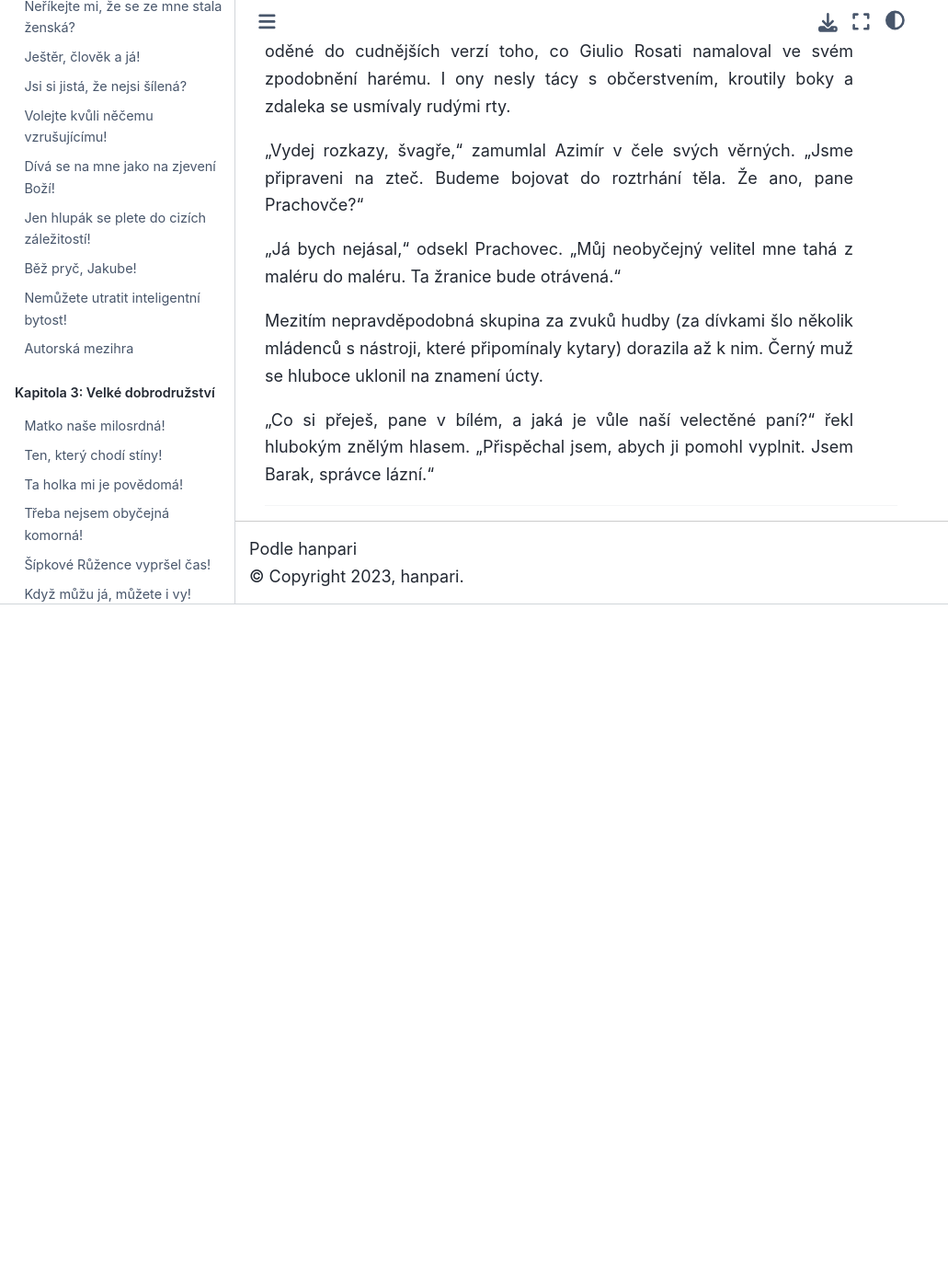
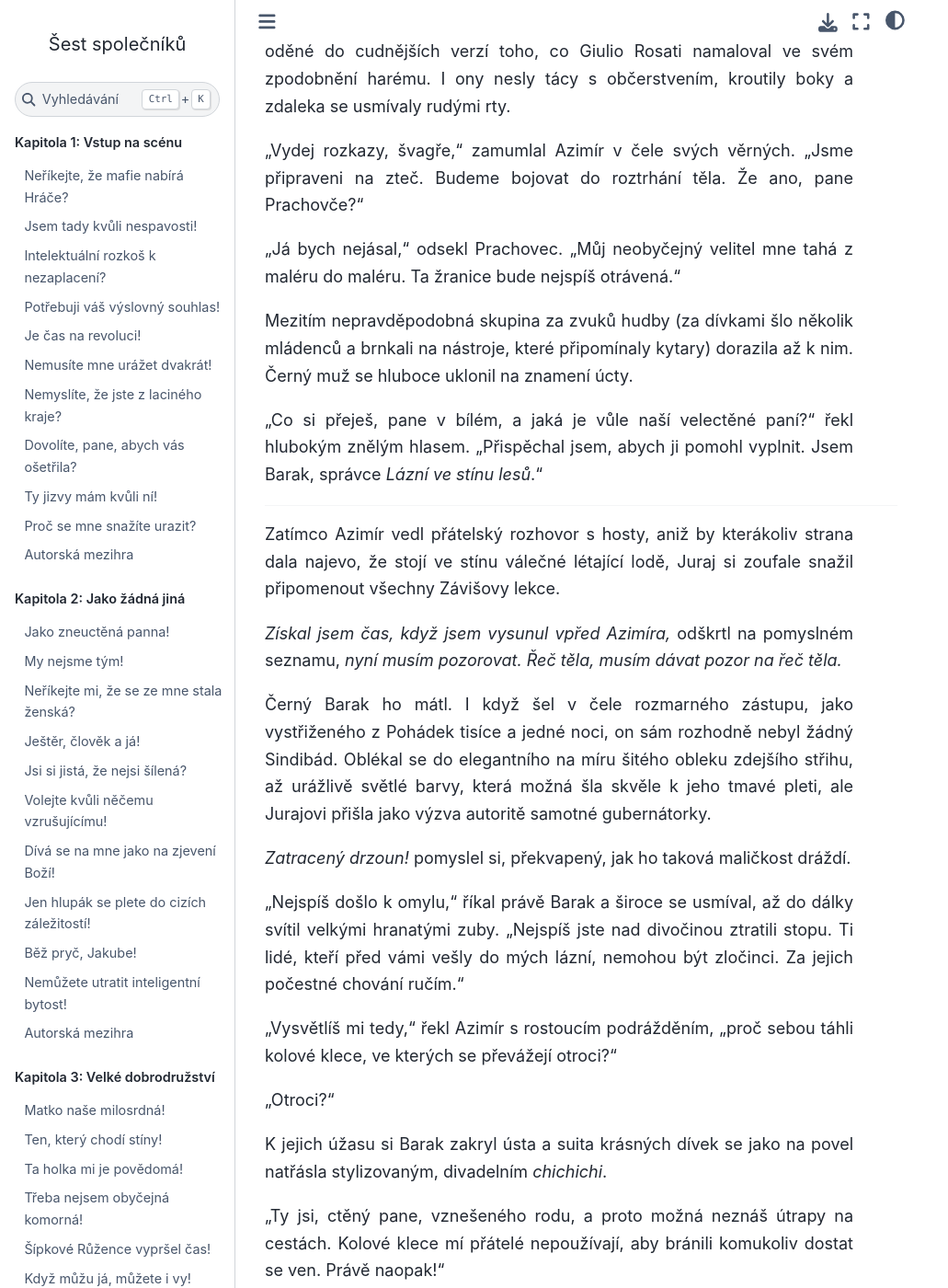
Before and after one commit to hanpari/sest-spolecniku, a Sphinx documentation site: the page built from source/sest_spolecniku/016-vyvrcholeni-a-peripetie/07.md, in a window 1280 px wide and 1400 px high, scrolled down 1961 px. Shown: the whole window at 92% size, without its empty margins (0-1031 px from the left). Built offline with Sphinx 7.4.7 and the Sphinx Book theme 1.1.4, drawn with Linux system fonts in a browser that asks for light colours; before the commit the page ends 2618 px from its top, so only the background shows below that; some of the changed text lies outside the part shown.

Commit message:
Chichichi

```diff
--- a/source/sest_spolecniku/016-vyvrcholeni-a-peripetie/07.md
+++ b/source/sest_spolecniku/016-vyvrcholeni-a-peripetie/07.md
@@ -1,6 +1,6 @@
 #
 
-"Co si přeješ, pane v bílém, a jaká je vůle naší velectěné paní? Přispěchal jsem, abych ji pomohl vyplnit. Jsem Barak, správce lázní."
+"Co si přeješ, pane v bílém, a jaká je vůle naší velectěné paní? Přispěchal jsem, abych ji pomohl vyplnit. Jsem Barak, správce *Lázní ve stínu lesů*."
 
 *Takže lázně? Uprostřed divočiny? Hosté musí zdejší procedury milovat, když riskují život, aby se sem dostali,* pomyslel si Juraj. *Nakonec jsem nepřišel včas.*
 
@@ -36,10 +36,28 @@ Aby toho nebylo málo, za vozem kráčel zástup dvanácti spoře oděných dív
 
 "Vydej rozkazy, švagře," zamumlal Azimír v čele svých věrných. "Jsme připraveni na zteč. Budeme bojovat do roztrhání těla. Že ano, pane Prachovče?"
 
-"Já bych nejásal," odsekl Prachovec. "Můj neobyčejný velitel mne tahá z maléru do maléru. Ta žranice bude otrávená."
+"Já bych nejásal," odsekl Prachovec. "Můj neobyčejný velitel mne tahá z maléru do maléru. Ta žranice bude nejspíš otrávená."
 
-Mezitím nepravděpodobná skupina za zvuků hudby (za dívkami šlo několik mládenců s nástroji, které připomínaly kytary) dorazila až k nim. Černý muž se hluboce uklonil na znamení úcty.
+Mezitím nepravděpodobná skupina za zvuků hudby (za dívkami šlo několik mládenců a brnkali na nástroje, které připomínaly kytary) dorazila až k nim. Černý muž se hluboce uklonil na znamení úcty.
 
-"Co si přeješ, pane v bílém, a jaká je vůle naší velectěné paní?" řekl hlubokým znělým hlasem. "Přispěchal jsem, abych ji pomohl vyplnit. Jsem Barak, správce lázní."
+"Co si přeješ, pane v bílém, a jaká je vůle naší velectěné paní?" řekl hlubokým znělým hlasem. "Přispěchal jsem, abych ji pomohl vyplnit. Jsem Barak, správce *Lázní ve stínu lesů*."
 
 ***
+
+Zatímco Azimír vedl přátelský rozhovor s hosty, aniž by kterákoliv strana dala najevo, že stojí ve stínu válečné létající lodě, Juraj si zoufale snažil připomenout všechny Závišovy lekce.
+
+*Získal jsem čas, když jsem vysunul vpřed Azimíra,* odškrtl na pomyslném seznamu, *nyní musím pozorovat. Řeč těla, musím dávat pozor na řeč těla.*
+
+Černý Barak ho mátl. I když šel v čele rozmarného zástupu, jako vystřiženého z Pohádek tisíce a jedné noci, on sám rozhodně nebyl žádný Sindibád. Oblékal se do elegantního na míru šitého obleku zdejšího střihu, až urážlivě světlé barvy, která možná šla skvěle k jeho tmavé pleti, ale Jurajovi přišla jako výzva autoritě samotné gubernátorky.
+
+*Zatracený drzoun!* pomyslel si, překvapený, jak ho taková maličkost dráždí.
+
+"Nejspíš došlo k omylu," říkal právě Barak a široce se usmíval, až do dálky svítil velkými hranatými zuby. "Nejspíš jste nad divočinou ztratili stopu. Ti lidé, kteří před vámi vešly do mých lázní, nemohou být zločinci. Za jejich počestné chování ručím."
+
+"Vysvětlíš mi tedy," řekl Azimír s rostoucím podrážděním, "proč sebou táhli kolové klece, ve kterých se převážejí otroci?"
+
+"Otroci?"
+
+K jejich úžasu si Barak zakryl ústa a suita krásných dívek se jako na povel natřásla stylizovaným, divadelním *chichichi*.
+
+"Ty jsi, ctěný pane, vznešeného rodu, a proto možná neznáš útrapy na cestách. Kolové klece mí přátelé nepoužívají, aby bránili komukoliv dostat se ven. Právě naopak!"
```
